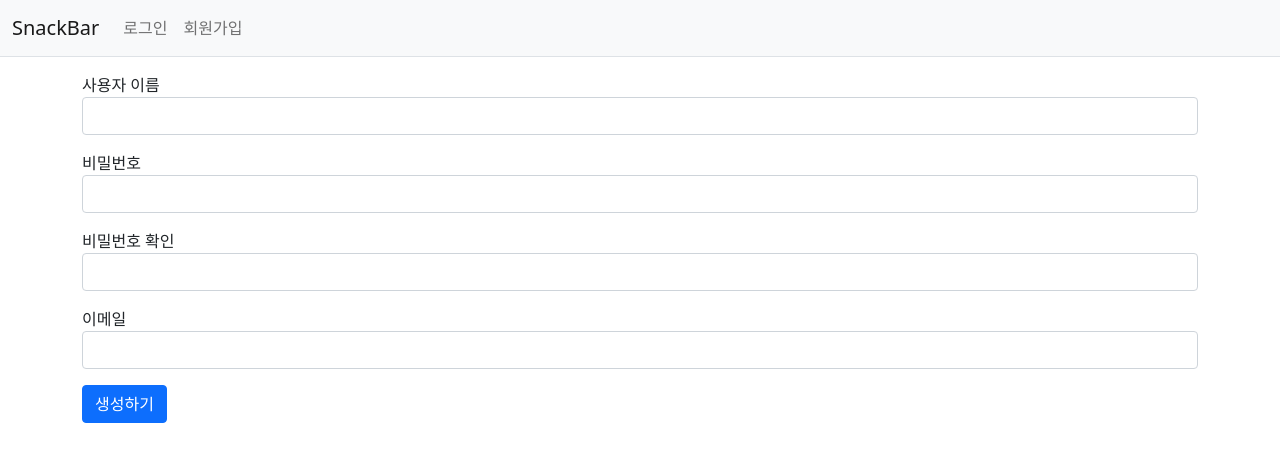
After one commit to Xoeon/Snack-Bar, a Django app: page /user/signup/ in a window 1280 px wide. The commit adds this page. Shown: the top 462 px of the page. Run offline with Django 4.2, Linux system fonts and the light colour scheme; some libraries are stand-ins or nearby versions.

Commit message:
회원가입 기능 추가

```diff
--- a/templates/navbar.html
+++ b/templates/navbar.html
@@ -16,7 +16,12 @@
                     {% if user.is_authenticated %}
                     <a class="nav-link" href="{% url 'user:logout' %}">{{ user.username }} (Log out)</a>
                     {% else %}
-                    <a class="nav-link" href="{% url 'user:login' %}">Log in</a>
+                    <a class="nav-link" href="{% url 'user:login' %}">로그인</a>
+                    {% endif %}
+                </li>
+                <li>
+                    {% if not user.is_authenticated %}
+                    <a class="nav-link" href="{% url 'user:signup' %}">회원가입</a>
                     {% endif %}
                 </li>
             </ul>
--- /dev/null
+++ b/templates/user/signup.html
@@ -0,0 +1,30 @@
+{% extends "base.html" %}
+{% block content %}
+<div class="container my-3">
+    <form method="post" action="{% url 'user:signup' %}">
+        {% csrf_token %}
+        {% include "form_errors.html" %}
+        <div class="mb-3">
+            <label for="username">사용자 이름</label>
+            <input type="text" class="form-control" name="username" id="username"
+                   value="{{ form.username.value|default_if_none:'' }}">
+        </div>
+        <div class="mb-3">
+            <label for="password1">비밀번호</label>
+            <input type="password" class="form-control" name="password1" id="password1"
+                   value="{{ form.password1.value|default_if_none:'' }}">
+        </div>
+        <div class="mb-3">
+            <label for="password2">비밀번호 확인</label>
+            <input type="password" class="form-control" name="password2" id="password2"
+                   value="{{ form.password2.value|default_if_none:'' }}">
+        </div>
+        <div class="mb-3">
+            <label for="email">이메일</label>
+            <input type="text" class="form-control" name="email" id="email"
+                   value="{{ form.email.value|default_if_none:'' }}">
+        </div>
+        <button type="submit" class="btn btn-primary">생성하기</button>
+    </form>
+</div>
+{% endblock %}
--- /dev/null
+++ b/user/forms.py
@@ -0,0 +1,11 @@
+from django import forms
+from django.contrib.auth.forms import UserCreationForm
+from django.contrib.auth.models import User
+
+
+class UserForm(UserCreationForm):
+    email = forms.EmailField(label="이메일")
+
+    class Meta:
+        model = User
+        fields = ("username", "password1", "password2", "email")
--- a/user/urls.py
+++ b/user/urls.py
@@ -1,9 +1,11 @@
 from django.urls import path
 from django.contrib.auth import views as auth_views
+from . import views
 
 app_name = 'user'
 
 urlpatterns = [
     path('login/', auth_views.LoginView.as_view(template_name='user/login.html'), name='login'),
     path('logout/', auth_views.LogoutView.as_view(), name='logout'),
+    path('signup/', views.signup, name='signup'),
 ]
--- a/user/views.py
+++ b/user/views.py
@@ -1,3 +1,18 @@
-from django.shortcuts import render
+from django.contrib.auth import authenticate, login
+from django.shortcuts import render, redirect
+from user.forms import UserForm
 
-# Create your views here.
+
+def signup(request):
+    if request.method == "POST":
+        form = UserForm(request.POST)
+        if form.is_valid():
+            form.save()
+            username = form.cleaned_data.get('username')
+            raw_password = form.cleaned_data.get('password1')
+            user = authenticate(username=username, password=raw_password)  # 사용자 인증
+            login(request, user)  # 로그인
+            return redirect('index')
+    else:
+        form = UserForm()
+    return render(request, 'user/signup.html', {'form': form})
```
Also changed, not shown: db.sqlite3.
